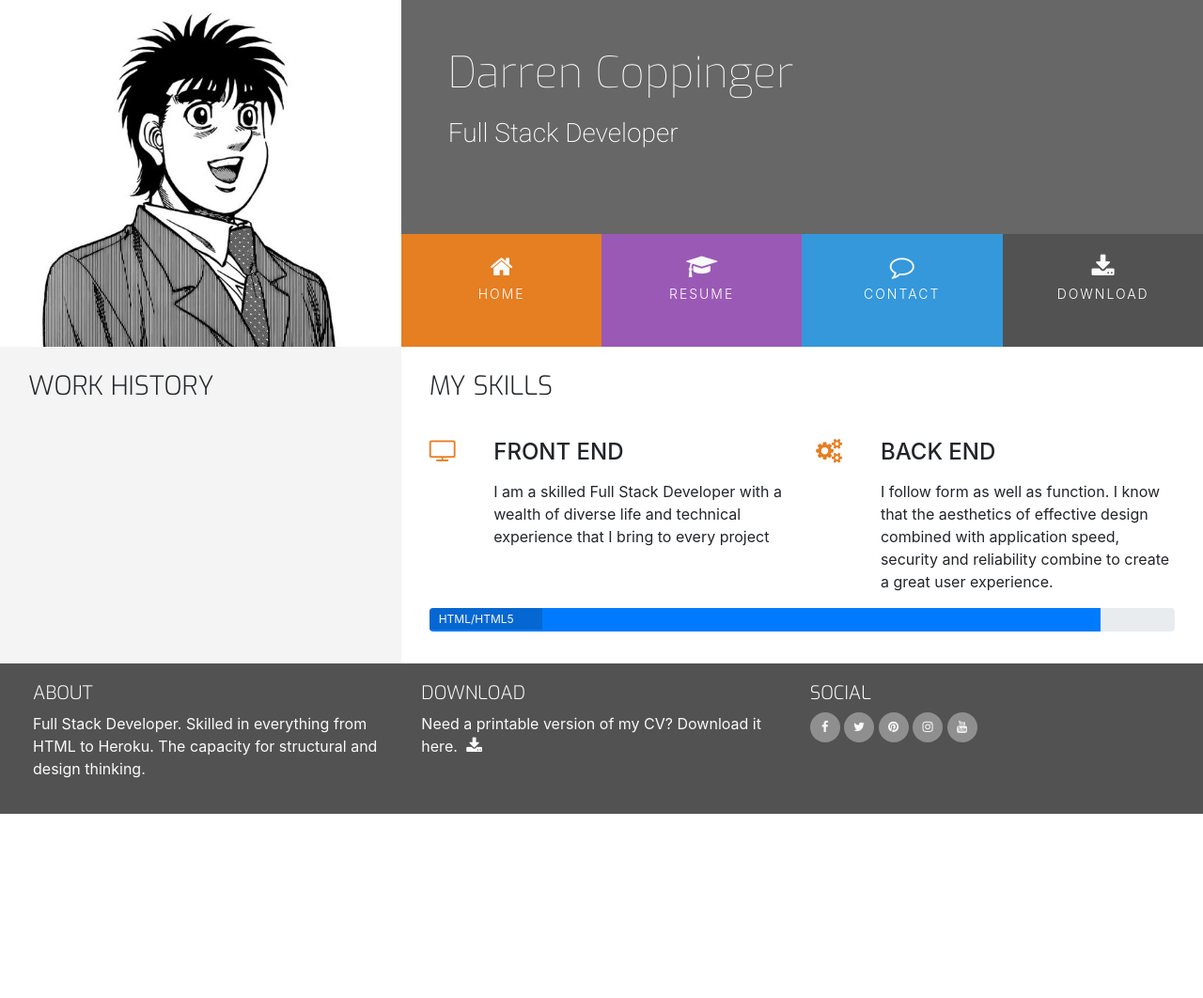
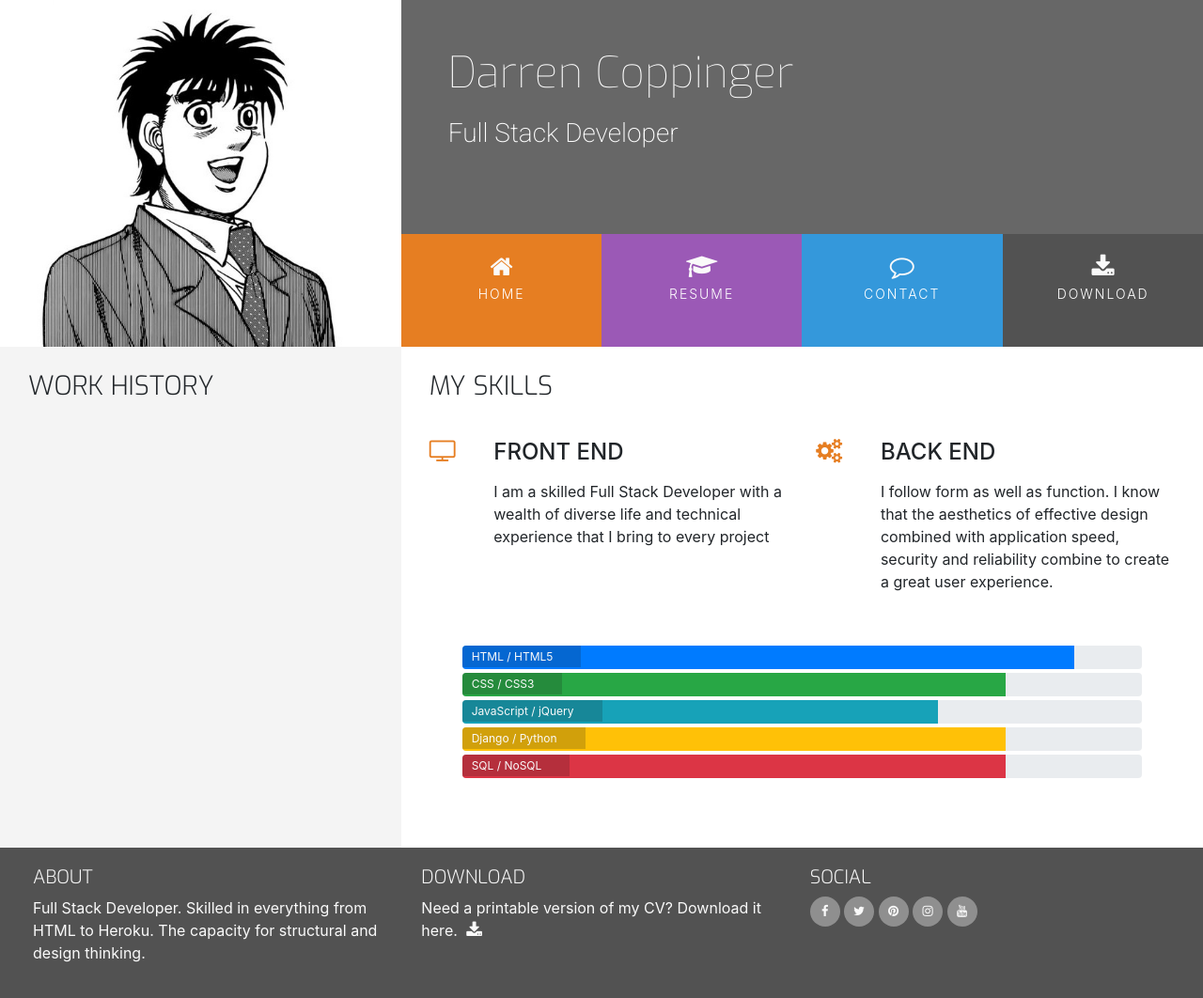
Before and after one commit to DCoppinger/resume-project, a plain HTML site: page resume.html in a window 1280 px wide. Shown: the whole page at 94% size. Before the commit the page ends 866 px from the top, so only its background shows below. Drawn offline with nearby package versions, Linux system fonts and the light colour scheme.

Commit message:
updated resume.html file progress bar

```diff
--- a/assets/css/style.css
+++ b/assets/css/style.css
@@ -251,7 +251,7 @@ footer {
 
 .personal-info-item .key p,
 .personal-info-item .value p {
-    margin: 0;s
+    margin: 0;
 }
 
 .personal-info-item .key {
@@ -285,5 +285,9 @@ footer {
     font-weight:400;
     padding: 3px 30px 2px 10px;
     color: #fafafa;
-    background-color: rgba(25,25,25,0.2);
+    background-color: rgba(25, 25, 25, 0.2);
 }
+
+.progress-section {
+    margin: 40px 20px;
+}
--- a/resume.html
+++ b/resume.html
@@ -90,14 +90,37 @@
                         </div>
                     </div>
                 </div>
-                <div class="row">
+                <div class="row progress-section">
                     <div class="col">
                         <div class="progress">
                             <div class="progress-bar" role="progressbar" aria-valuenow="90" aria-valuemin="0" aria-valuemax="100" style="width:90%;">
                                 <span class="sr-only">90% complete</span>
-
                             </div>
-                            <span class="progress-type"> HTML/HTML5 </span>
+                            <span class="progress-type">HTML / HTML5</span>
+                        </div>
+                        <div class="progress">
+                            <div class="progress-bar bg-success" role="progressbar" aria-valuenow="80" aria-valuemin="0" aria-valuemax="100" style="width:80%;">
+                                <span class="sr-only">80% complete</span>
+                            </div>
+                            <span class="progress-type">CSS / CSS3</span>
+                        </div>
+                        <div class="progress">
+                            <div class="progress-bar bg-info" role="progressbar" aria-valuenow="80" aria-valuemin="0" aria-valuemax="100" style="width:70%;">
+                                <span class="sr-only">70% complete</span>
+                            </div>
+                            <span class="progress-type">JavaScript / jQuery</span>
+                        </div>
+                        <div class="progress">
+                            <div class="progress-bar bg-warning" role="progressbar" aria-valuenow="80" aria-valuemin="0" aria-valuemax="100" style="width:80%;">
+                                <span class="sr-only">80% complete</span>
+                            </div>
+                            <span class="progress-type"> Django / Python </span>
+                        </div>
+                        <div class="progress">
+                            <div class="progress-bar bg-danger" role="progressbar" aria-valuenow="80" aria-valuemin="0" aria-valuemax="100" style="width:80%;">
+                                <span class="sr-only">80% complete</span>
+                            </div>
+                            <span class="progress-type">SQL / NoSQL</span>
                         </div>
                     </div>
                 </div>
```
